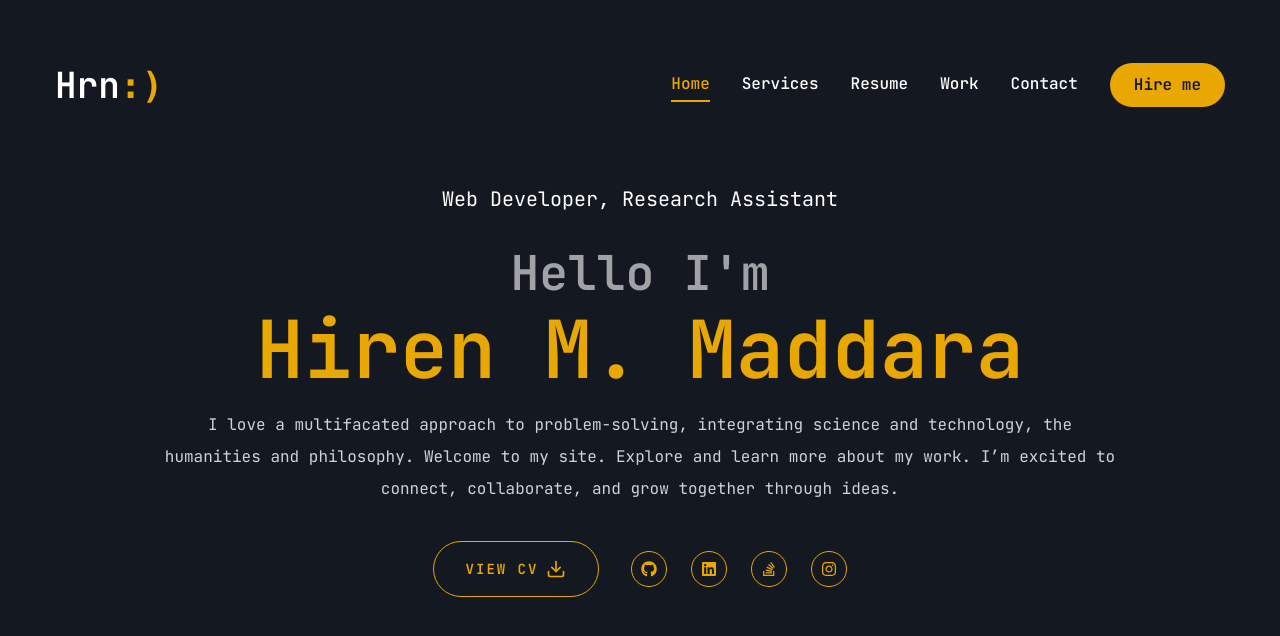
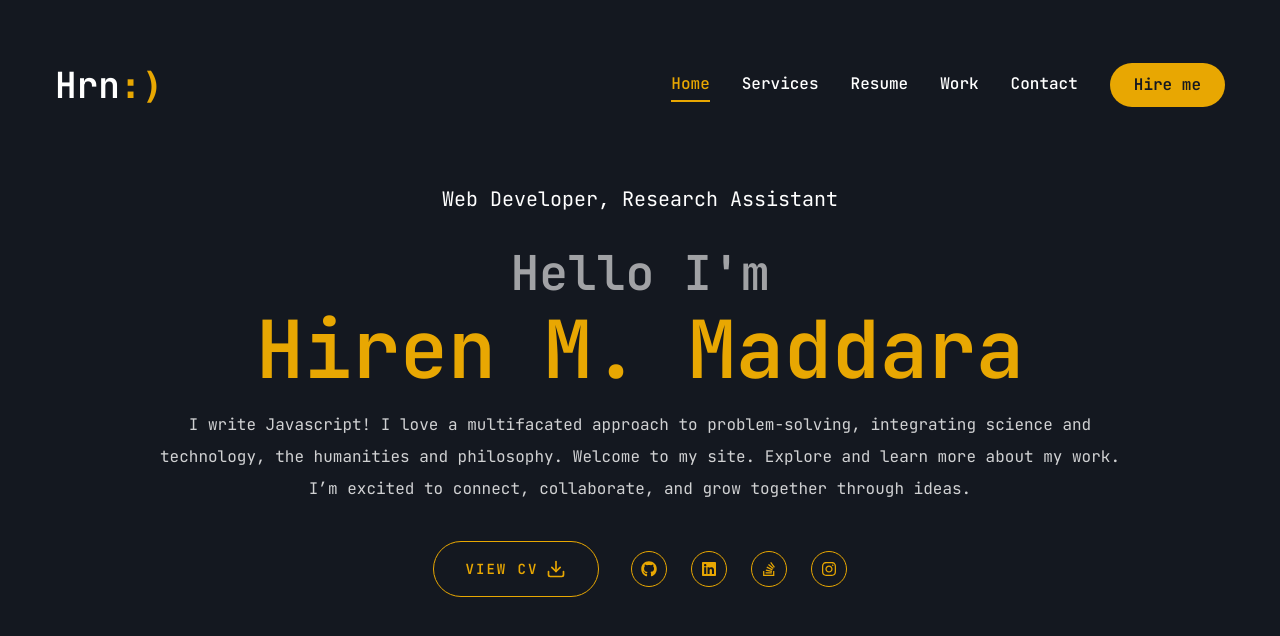
Before and after one commit to hiren-maddara/portfolio-hrnmddr, a Next.js app: page / in a window 1280 px wide. Shown: the top 636 px of the page. Built offline with nearby package versions, Linux system fonts and the light colour scheme.

Commit message:
updated the intro

```diff
--- a/app/page.jsx
+++ b/app/page.jsx
@@ -16,7 +16,7 @@ export default function Home() {
             </h1>
 
             <p className="max-w-[75vw] mx-auto mb-9 mt-4 text-white/80">
-              I love a multifacated approach to problem-solving, integrating science and technology, the humanities and philosophy.
+              I write Javascript! I love a multifacated approach to problem-solving, integrating science and technology, the humanities and philosophy.
               Welcome to my site. Explore and learn more about my work. I’m excited to connect, collaborate, and grow together through ideas.
             </p>
 
```
